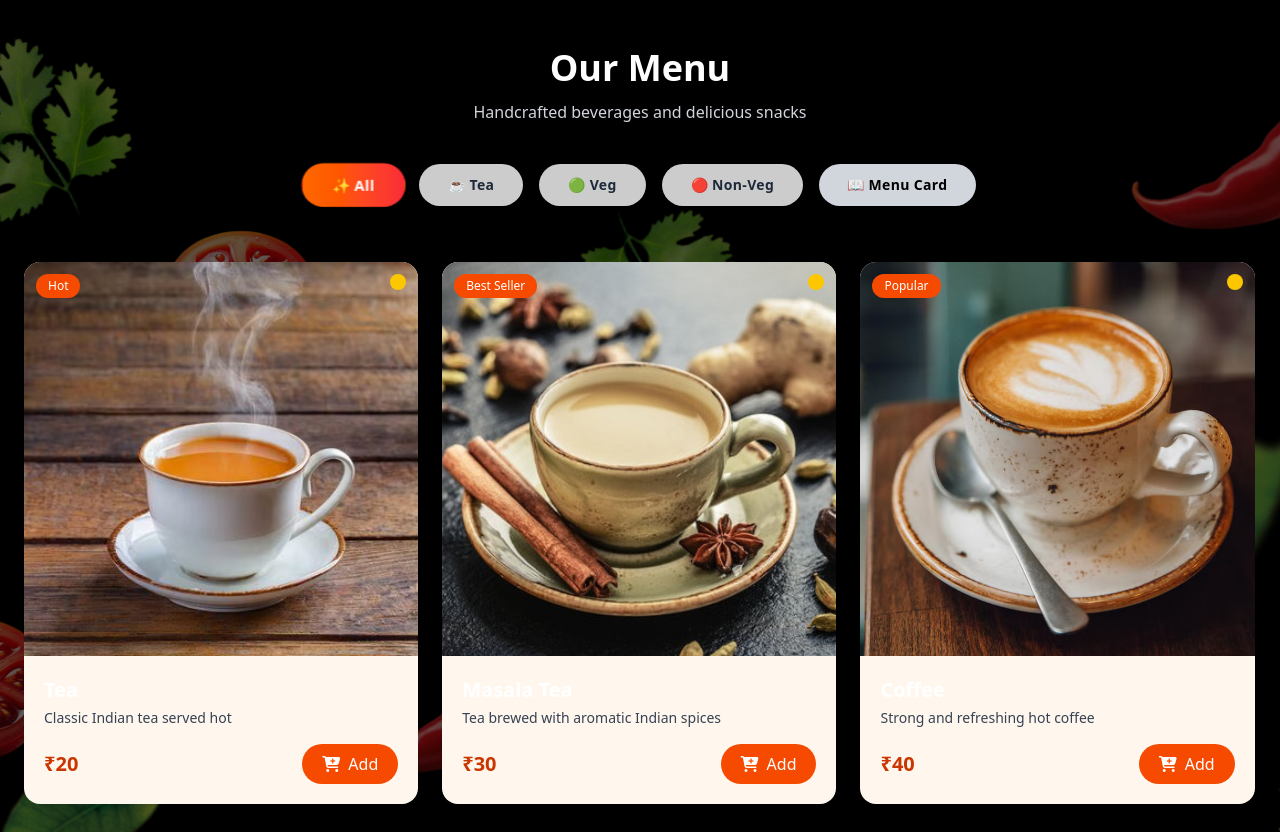
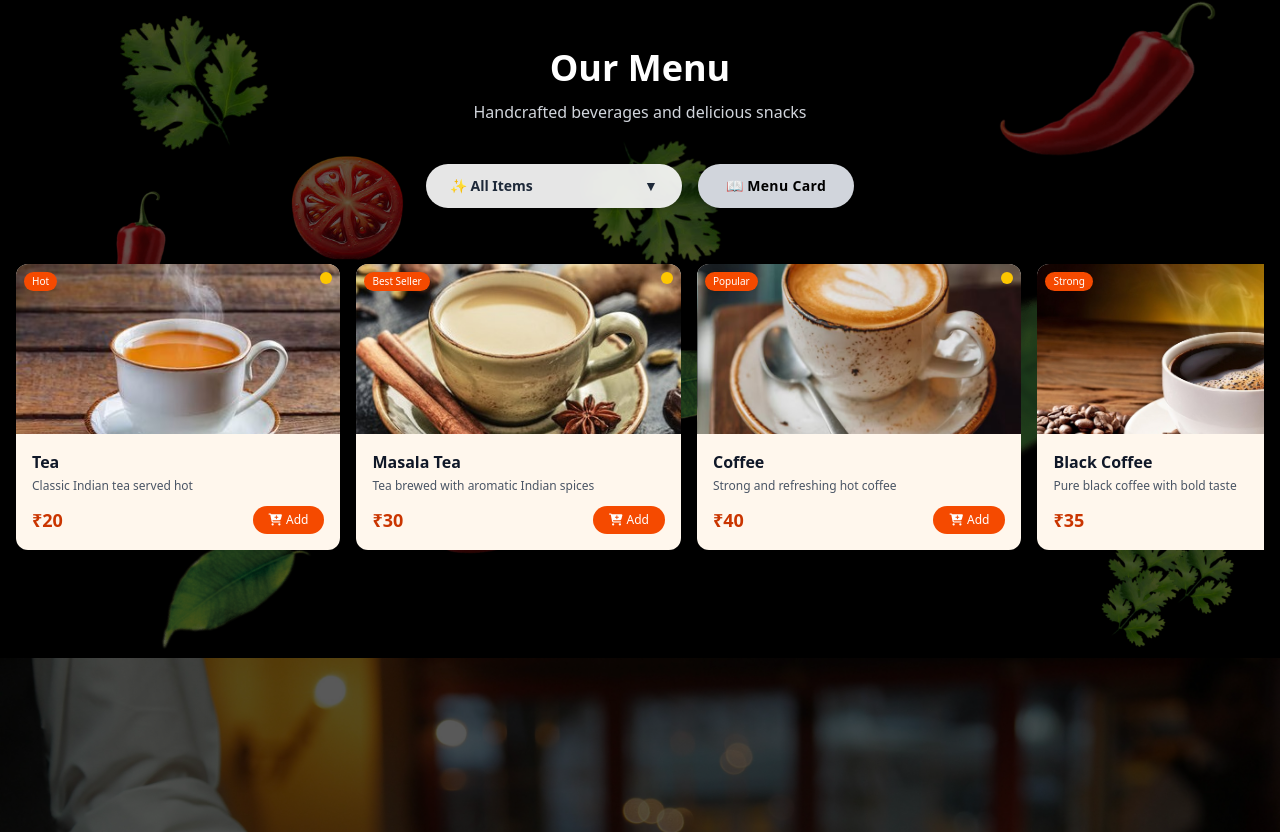
Before and after one commit to JaxTheCodex/cafe-website, a React (Vite) app: page / in a window 1280 px wide. Shown: the part 848-1680 px from the top of the page. Built offline with nearby package versions, Linux system fonts and the light colour scheme.

Commit message:
updated menu section

```diff
--- a/src/components/Hero.jsx
+++ b/src/components/Hero.jsx
@@ -21,7 +21,7 @@ const Hero = () => {
   return (
     <section
       id="home"
-      className="relative h-screen overflow-hidden"
+      className="relative h-screen overflow-hidden "
     >
       {/* BACKGROUND */}
       <img
@@ -33,7 +33,7 @@ const Hero = () => {
       <div className="absolute inset-0 bg-black/40"></div>
 
       {/* CONTENT */}
-      <div className="relative z-10 h-full w-full px-6 md:px-20 flex flex-col md:flex-row mt-16">
+      <div className="relative z-10 h-full w-full px-6 md:px-20 flex flex-col md:flex-row mt-16 ">
 
         {/* ================= TEXT (TOP HALF ON MOBILE) ================= */}
         <div
--- a/src/components/Menu.jsx
+++ b/src/components/Menu.jsx
@@ -265,6 +265,8 @@ const Menu = () => {
   const { addToCart } = useCart();
   const [filter, setFilter] = useState("all");
   const [showMenuCard, setShowMenuCard] = useState(false);
+  const [isOpen, setIsOpen] = useState(false);
+
 
 
   const filteredFoods =
@@ -301,37 +303,85 @@ const Menu = () => {
       </div>
 
       {/* FILTER BUTTONS */}
-      {/* FILTER BUTTONS */}
      <div className="flex justify-center gap-4 mb-14 flex-wrap px-4">
-        {["all", "tea", "veg", "nonveg"].map(type => (
+
+  {/* FILTER DROPDOWN */}
+  <div className="relative w-64">
     <button
-            key={type}
-            onClick={() => setFilter(type)}
+      onClick={() => setIsOpen(!isOpen)}
+      className="
+        w-full px-6 py-3
+        rounded-full
+        bg-white/90 backdrop-blur-md
+        text-gray-800 font-semibold text-sm
+        flex items-center justify-between
+        shadow-md
+        hover:shadow-lg
+        transition-all duration-300
+      "
+    >
+      <span>
+        {filter === "all" && "✨ All Items"}
+        {filter === "tea" && "☕ Tea"}
+        {filter === "veg" && "🟢 Veg"}
+        {filter === "nonveg" && "🔴 Non-Veg"}
+      </span>
+
+      <span
+        className={`transform transition-transform duration-300 ${
+          isOpen ? "rotate-180" : ""
+        }`}
+      >
+        ▼
+      </span>
+    </button>
+
+    {/* DROPDOWN LIST */}
+    {isOpen && (
+      <div
+        className="
+          absolute mt-3 w-full
+          bg-white rounded-2xl
+          shadow-xl overflow-hidden
+          animate-dropdown
+          z-40
+        "
+      >
+        {[
+          { id: "all", label: "✨ All Items" },
+          { id: "tea", label: "☕ Tea" },
+          { id: "veg", label: "🟢 Veg" },
+          { id: "nonveg", label: "🔴 Non-Veg" },
+        ].map(item => (
+          <button
+            key={item.id}
+            onClick={() => {
+              setFilter(item.id);
+              setIsOpen(false);
+            }}
             className={`
-        px-7 py-2.5 rounded-full
-        font-semibold text-sm tracking-wide
-        backdrop-blur-md
-        transition-all duration-300
-        border border-transparent
-        shadow-sm
-        ${filter === type
-                ? "bg-gradient-to-r from-orange-500 to-red-500 text-white shadow-lg scale-105"
-                : "bg-white/80 text-gray-800 hover:bg-orange-100 hover:shadow-md hover:-translate-y-0.5"
+              w-full text-left px-6 py-3
+              text-sm font-medium
+              transition-all
+              ${
+                filter === item.id
+                  ? "bg-gradient-to-r from-orange-500 to-red-500 text-white"
+                  : "hover:bg-orange-100 text-gray-700"
               }
             `}
           >
-            {type === "all" && "✨ All"}
-            {type === "tea" && "☕ Tea"}
-            {type === "veg" && "🟢 Veg"}
-            {type === "nonveg" && "🔴 Non-Veg"}
+            {item.label}
           </button>
         ))}
+      </div>
+    )}
+  </div>
 
-        {/* 🔥 MENU CARD BUTTON */}
+  {/* MENU CARD BUTTON */}
   <button
     onClick={() => setShowMenuCard(true)}
     className="
-      px-7 py-2.5 rounded-full
+      px-7 py-3 rounded-full
       font-semibold text-sm tracking-wide
       bg-gray-300 text-black
       hover:bg-white
@@ -342,42 +392,77 @@ const Menu = () => {
   >
     📖 Menu Card
   </button>
+
+  {/* DROPDOWN ANIMATION */}
+  <style>{`
+    @keyframes dropdown {
+      from {
+        opacity: 0;
+        transform: translateY(-10px);
+      }
+      to {
+        opacity: 1;
+        transform: translateY(0);
+      }
+    }
+    .animate-dropdown {
+      animation: dropdown 0.2s ease-out;
+    }
+  `}</style>
 </div>
 
+
       {showMenuCard && (
-        <div className="fixed inset-0 z-50 flex items-center justify-center bg-black/60 backdrop-blur-sm">
+  <div className="fixed inset-0 z-50 flex items-center justify-center bg-black/60 backdrop-blur-sm px-3">
 
-          {/* Popup */}
-          <div className="relative bg-white rounded-2xl max-w-4xl w-[90%] p-6 animate-popup">
-
-            {/* Close Button */}
+    {/* POPUP */}
+    <div
+      className="
+        relative bg-white rounded-2xl
+        w-full max-w-4xl
+        max-h-[90vh]
+        overflow-y-auto
+        p-4 sm:p-6
+        animate-popup
+      "
+    >
+      {/* CLOSE BUTTON */}
       <button
         onClick={() => setShowMenuCard(false)}
-              className="absolute top-4 right-4 w-10 h-10 flex items-center justify-center rounded-full bg-black text-white hover:bg-gray-800 transition"
+        className="
+          sticky top-3 ml-auto
+          w-9 h-9
+          flex items-center justify-center
+          rounded-full
+          bg-black text-white
+          hover:bg-gray-800 transition
+        "
       >
         ✕
       </button>
 
-            <h3 className="text-2xl font-bold text-center mb-6">
+      {/* TITLE */}
+      <h3 className="text-xl sm:text-2xl font-bold text-center mb-5">
         Our Menu Card
       </h3>
 
-            {/* Images */}
-            <div className="grid md:grid-cols-2 gap-6">
+      {/* IMAGES */}
+      <div className="grid grid-cols-1 md:grid-cols-2 gap-4 sm:gap-6">
         <img
           src={card1}
           alt="Menu Card 1"
-                className="rounded-xl shadow-md"
+          className="w-full rounded-xl shadow-md object-contain"
         />
+
         <img
           src={card2}
           alt="Menu Card 2"
-                className="rounded-xl shadow-md"
+          className="w-full rounded-xl shadow-md object-contain"
         />
       </div>
     </div>
 
-          {/* Animation */}
+    {/* ANIMATION */}
     <style>{`
       @keyframes popup {
         from {
@@ -400,23 +485,24 @@ const Menu = () => {
 
 
 
+
       {/* HORIZONTAL SCROLL */}
-      <div className="max-w-7xl mx-auto px-6">
-        <div className="flex gap-6 overflow-x-auto pb-4 snap-x snap-mandatory hide-scrollbar">
+      <div className="max-w-7xl mx-auto px-4">
+  <div className="flex gap-4 overflow-x-auto pb-3 snap-x snap-mandatory hide-scrollbar">
 
     {filteredFoods.map(food => (
       <div
         key={food.id}
         className="
           snap-start flex-shrink-0
-                w-[80%] sm:w-[48%] lg:w-[32%]
+          w-[70%] sm:w-[42%] lg:w-[26%]
           bg-[#fff7ed] dark:bg-[#1e1e1e]
-                rounded-2xl overflow-hidden
-                transition hover:shadow-xl
+          rounded-xl overflow-hidden
+          transition hover:shadow-lg
         "
       >
-              {/* ✅ IMAGE LAZY LOAD */}
-              <div className="relative aspect-square">
+        {/* IMAGE */}
+        <div className="relative h-[160px] sm:h-[170px]">
           <img
             src={food.img}
             alt={food.name}
@@ -424,12 +510,13 @@ const Menu = () => {
             className="w-full h-full object-cover"
           />
 
-                <span className="absolute top-3 left-3 bg-orange-600 text-white text-xs px-3 py-1 rounded-full">
+          <span className="absolute top-2 left-2 bg-orange-600 text-white text-[10px] px-2 py-0.5 rounded-full">
             {food.tag}
           </span>
 
           <span
-                  className={`absolute top-3 right-3 w-4 h-4 rounded-full ${food.type === "veg"
+            className={`absolute top-2 right-2 w-3 h-3 rounded-full ${
+              food.type === "veg"
                 ? "bg-green-500"
                 : food.type === "nonveg"
                 ? "bg-red-500"
@@ -438,26 +525,32 @@ const Menu = () => {
           />
         </div>
 
-              {/* Content */}
-              <div className="p-5">
-                <h3 className="text-xl text-white font-bold mb-1">
+        {/* CONTENT */}
+        <div className="p-4">
+          <h3 className="text-base font-bold text-gray-900 dark:text-white mb-1">
             {food.name}
           </h3>
 
-                <p className="text-sm text-gray-700 dark:text-gray-300 mb-4">
+          <p className="text-xs text-gray-600 dark:text-gray-300 mb-3 line-clamp-2">
             {food.desc}
           </p>
 
           <div className="flex justify-between items-center">
-                  <span className="text-xl font-bold text-orange-700">
+            <span className="text-lg font-bold text-orange-700">
               {food.price}
             </span>
 
             <button
               onClick={() => addToCart(food)}
-                    className="bg-orange-600 text-white px-5 py-2 rounded-full hover:bg-orange-700 transition"
+              className="
+                bg-orange-600 text-white
+                px-4 py-1.5 text-xs
+                rounded-full
+                hover:bg-orange-700
+                transition
+              "
             >
-                    <i className="fa-solid fa-cart-plus mr-2"></i>
+              <i className="fa-solid fa-cart-plus mr-1"></i>
               Add
             </button>
           </div>
@@ -467,6 +560,7 @@ const Menu = () => {
 
   </div>
 </div>
+
     </section>
   );
 };
```
Lines whose indentation alone changed are shown as unchanged.
